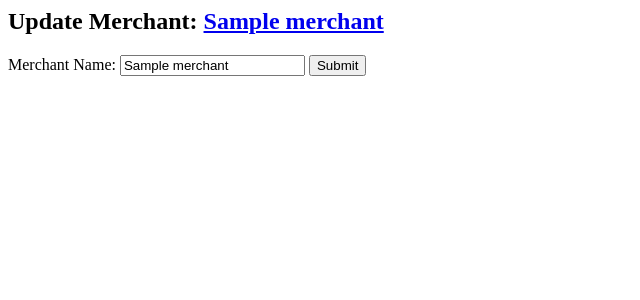
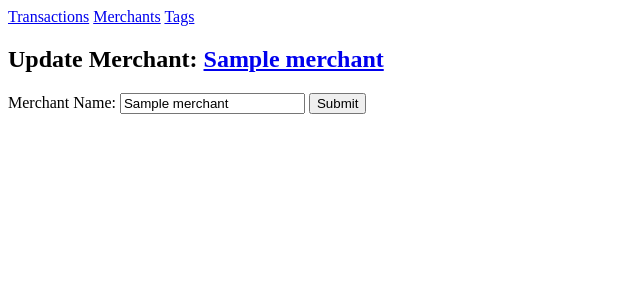
Before and after one commit to SofiaAkbar/week5_project_spending_tracker, a Flask app: page /merchants/1/edit in a window 1280 px wide. Shown: the top 300 px of the page, without its empty margins (0-640 px from the left). Run offline with Flask 2, Linux system fonts and the light colour scheme; a database or web service that is not in the repository returns one stand-in record (values such as "Sample title"); some libraries are stand-ins or nearby versions.

Commit message:
added nav bar with main sections

```diff
--- a/templates/base.html
+++ b/templates/base.html
@@ -4,12 +4,13 @@
     </head>
 
     <body>
+        <nav>
+            <a href="/transactions">Transactions</a>
+            <a href="/merchants">Merchants</a>
+            <a href="/tags">Tags</a>
+
+        </nav>
         <main>
-
-
-
-
-
             <section id="content">
                 {% block content %}
 
```
